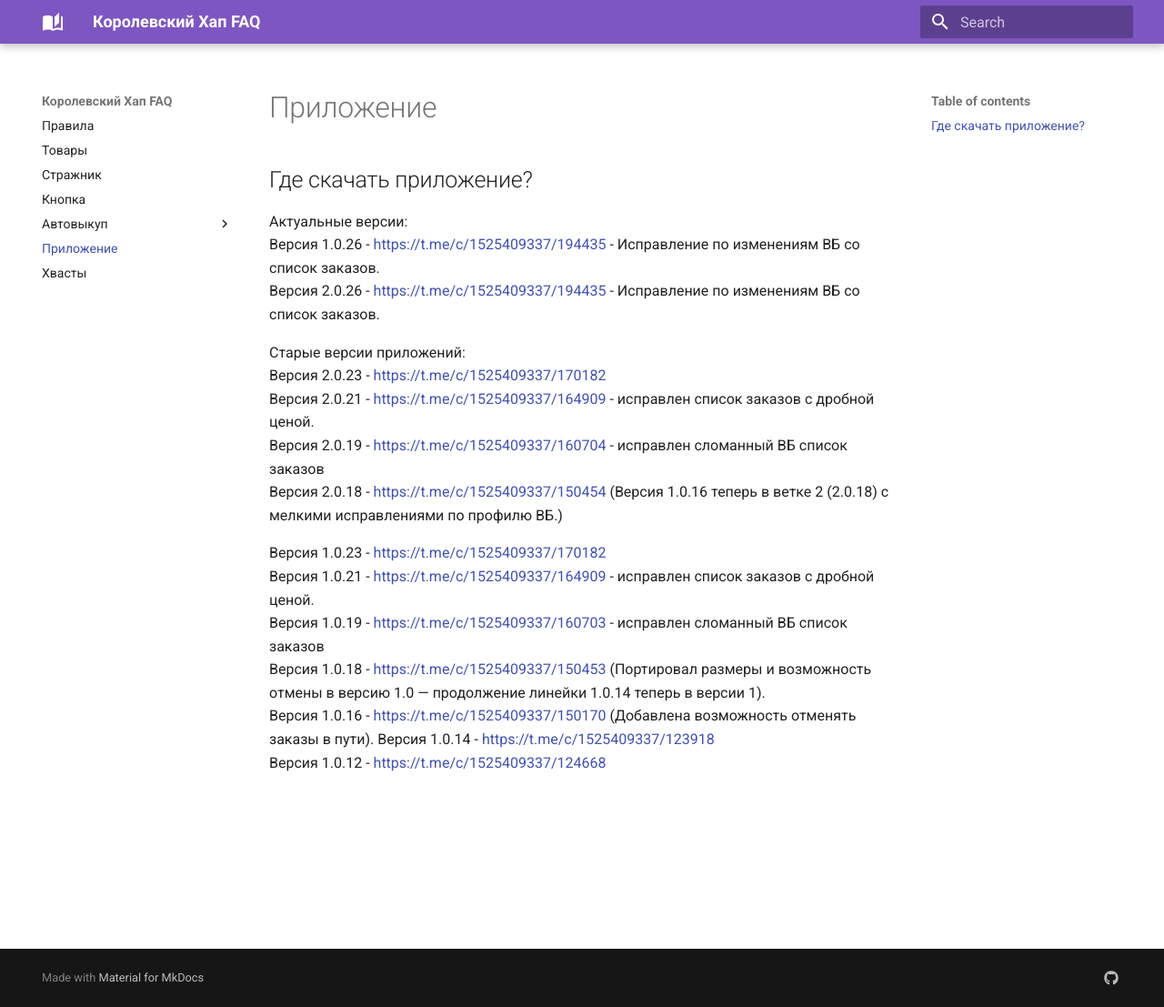
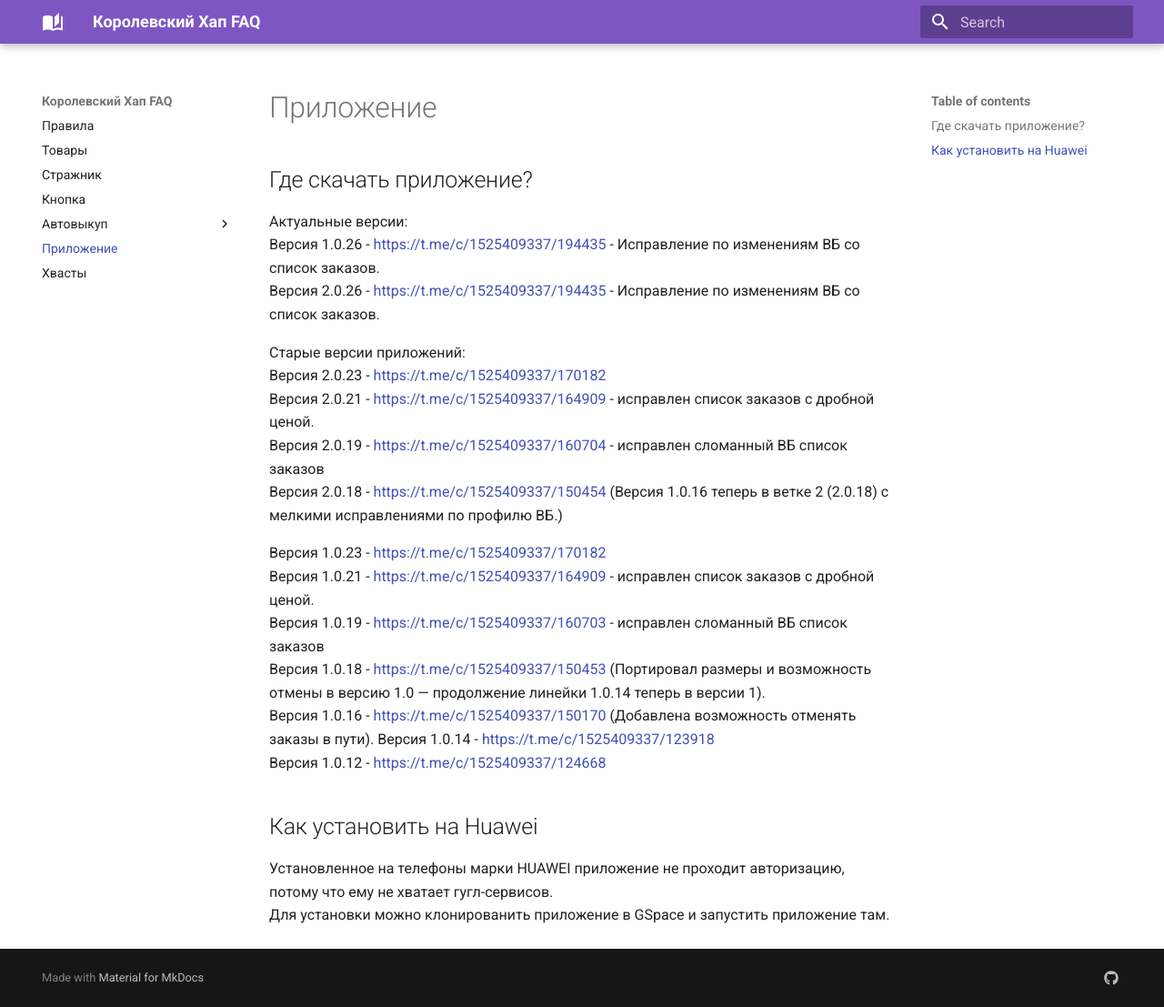
Before and after one commit to korolevskiyhap/faq, an MkDocs documentation site: the page built from docs/app.md, in a window 1280 px wide and 1107 px high. Shown: the whole window at 91% size. Built offline with MkDocs 1.6.1 and Material for MkDocs 9.7.7, drawn with Linux system fonts in a browser that asks for light colours.

Commit message:
Update app.md

```diff
--- a/docs/app.md
+++ b/docs/app.md
@@ -17,3 +17,7 @@
 Версия 1.0.16 - https://t.me/c/1525409337/150170 (Добавлена возможность отменять заказы в пути).
 Версия 1.0.14 - https://t.me/c/1525409337/123918
 Версия 1.0.12 - https://t.me/c/1525409337/124668
+
+## Как установить на Huawei
+Установленное на телефоны марки HUAWEI приложение не проходит авторизацию, потому что ему не хватает гугл-сервисов.
+Для установки можно клонированить приложение в GSpace и запустить приложение там.
```
